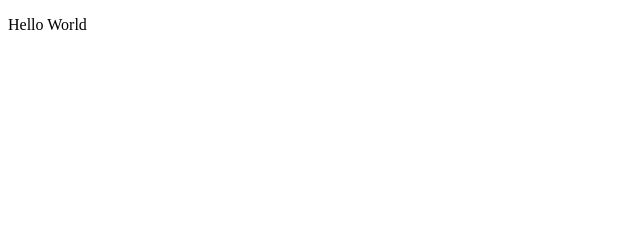
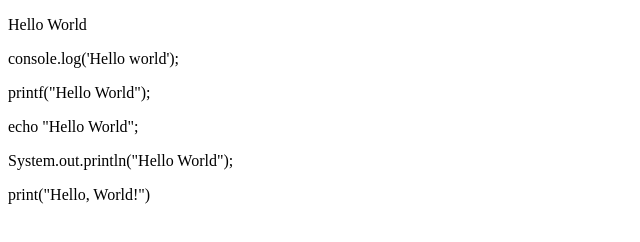
Before and after one commit to mdmuradhossain/hello-world, a plain HTML site: page index.html in a window 1280 px wide. Shown: the whole page, without its empty margins (0-640 px from the left). Drawn offline with Linux system fonts and the light colour scheme.

Commit message:
Update index.html

```diff
--- a/index.html
+++ b/index.html
@@ -5,5 +5,10 @@
 </head>
 <body>
   <p>Hello World</p>
+  <p>console.log('Hello world');</p>
+  <p>printf("Hello World");
+  <p>echo "Hello World"; </p>
+  <p>System.out.println("Hello World");
+  <p>print("Hello, World!")</p>
 </body>
 </html>
```
